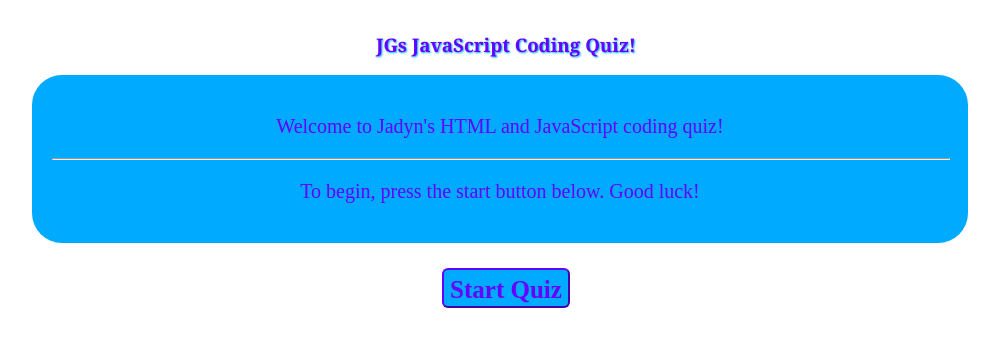
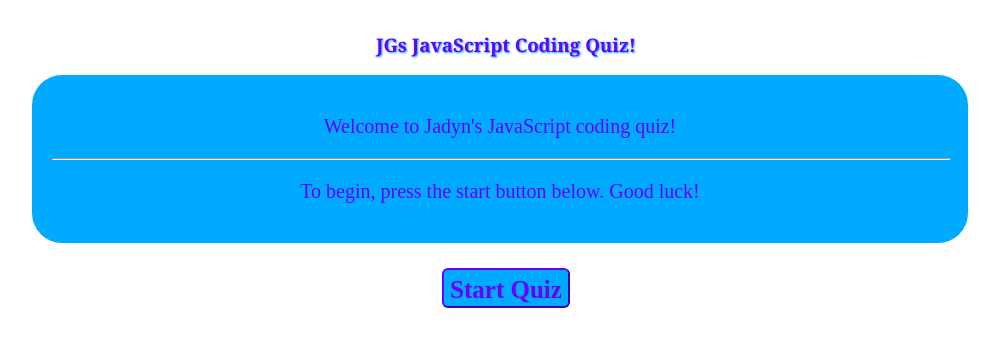
Before and after one commit to Jadyngg19/JGsCodingQuiz, a plain HTML site: page index.html in a window 1280 px wide. Shown: the whole page, without its empty margins (134-1133 px from the left). Drawn offline with Linux system fonts and the light colour scheme.

Commit message:
Changing text that describes the quiz content

```diff
--- a/index.html
+++ b/index.html
@@ -24,7 +24,7 @@
         </div>
     <div id="welcome">
         <p>
-            Welcome to Jadyn's HTML and JavaScript coding quiz!
+            Welcome to Jadyn's JavaScript coding quiz!
         </p>
         <hr />
         <p>To begin, press the start button below. Good luck!</p>
```
